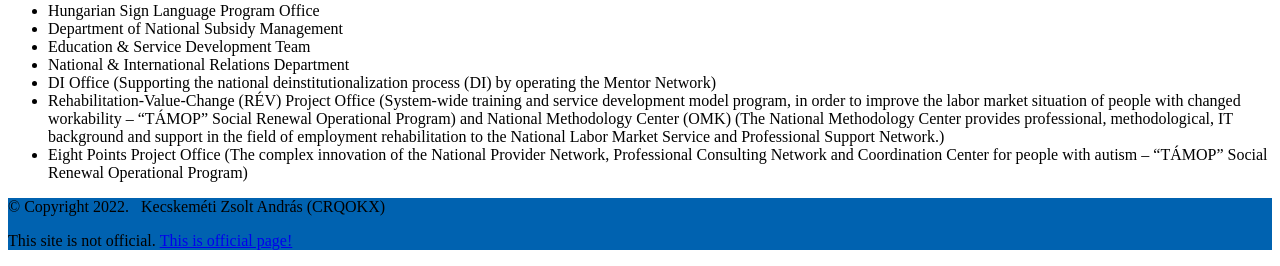
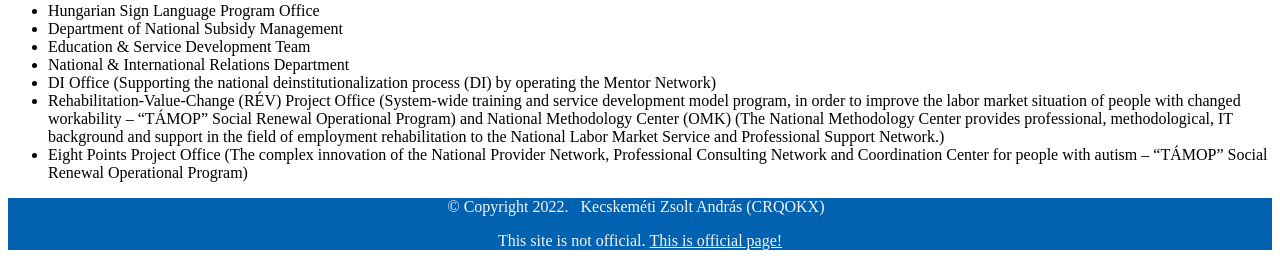
Before and after one commit to zsoltkecskemeti/nje_webprog, a PHP site: page / in a window 1280 px wide. Shown: the part 752-1018 px from the top of the page. Run offline with PHP 8.4, Linux system fonts and the light colour scheme.

Commit message:
CSS update

```diff
--- a/css/style.css
+++ b/css/style.css
@@ -27,4 +27,10 @@ nav ul a {
 
 footer {
     background-color: #0062b0;
+    text-align: center;
+    color: whitesmoke;
 }
+
+#original {
+color: whitesmoke;
+}
```
